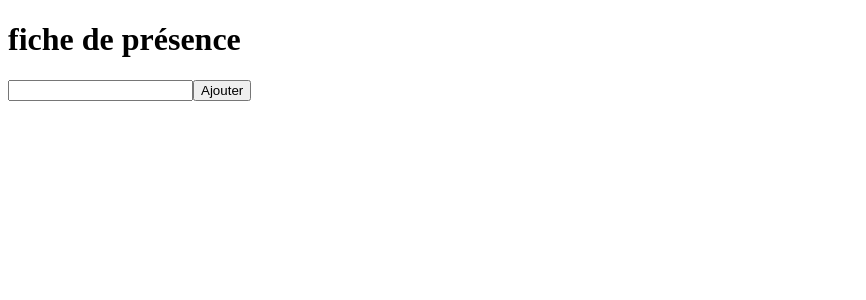
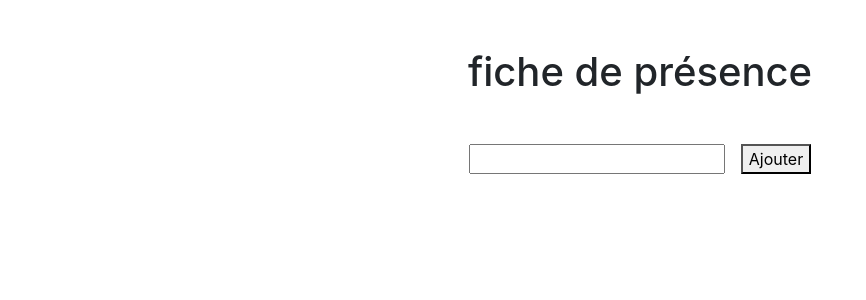
Before and after one commit to Monj4mbon/DOGPOUND, a React (Create React App) app: page / in a window 1280 px wide. Shown: the top 300 px of the page, without its empty margins (0-866 px from the left). Built offline with nearby package versions, Linux system fonts and the light colour scheme.

Commit message:
kawtar a toi de jouer

```diff
--- a/public/index.html
+++ b/public/index.html
@@ -2,7 +2,7 @@
 <html lang="en">
   <head>
     <meta charset="utf-8" />
-    <link rel="icon" href="%PUBLIC_URL%/favicon.ico" />
+    <link rel="stylesheet" href="./css/style.css">
     <meta name="viewport" content="width=device-width, initial-scale=1" />
     <meta name="theme-color" content="#000000" />
     <meta
--- a/src/App.js
+++ b/src/App.js
@@ -1,5 +1,6 @@
 import React from 'react';
 import Liste from "./components/Liste";
+
 
 export default class App extends React.Component{
 constructor() {
@@ -52,12 +53,14 @@ handleChange(e) {
 }
 render(){
 return(
-  <div className="container">
-  <div className="text-center">
-    <h1>fiche de présence</h1>
-    <input type="text" className="w-50" onChange={e => this.handleChange(e)} value={this.state.input} onKeyPress={this.enter}/>
-    <button className="w-25" onClick={() => this.ajouter()} >Ajouter</button>
-  </div>
+  <div className="container-fluid justify-content-center d-flex align-items-center">
+  <div className="outman text-center">
+    <div><h1 className="m-0 mb-5 mt-5">fiche de présence</h1></div>
+    <div className="">
+    <input type="text" className=" mr-3" onChange={e => this.handleChange(e)} value={this.state.input} onKeyPress={this.enter}/>
+    <button className="" onClick={() => this.ajouter()} >Ajouter</button>
+    </div>
+
   <ul>
     {
       this.state.value.map((e,i) => {
@@ -68,6 +71,7 @@ return(
       })
     }
   </ul>
+  </div>
 </div>
 )
 }
--- a/src/components/Liste.js
+++ b/src/components/Liste.js
@@ -3,11 +3,18 @@ import React from 'react';
 export default class Liste extends React.Component {
     render() {
         return (
-            <li>
+            <li className="list-group">
+                <div className="d-flex justify-content-center">
                 <span>{this.props.valeur}</span>
+
+
+                <div>
                 <button>Présent(e)</button>
                 <button>Retard</button>
                 <button>Absent(e)</button>
+                </div>
+
+                </div>
             </li>
         )
     }
--- a/src/sass/style.sass
+++ b/src/sass/style.sass
@@ -1 +1,8 @@
 @import "../../node_modules/bootstrap/scss/bootstrap.scss"
+
+body
+    margin: 0
+    padding: 0
+
+    .outman
+        width: 250vh
```
Also changed, not shown: public/css/style.css, 1 other file (tests, documents, lock files or other folders).
